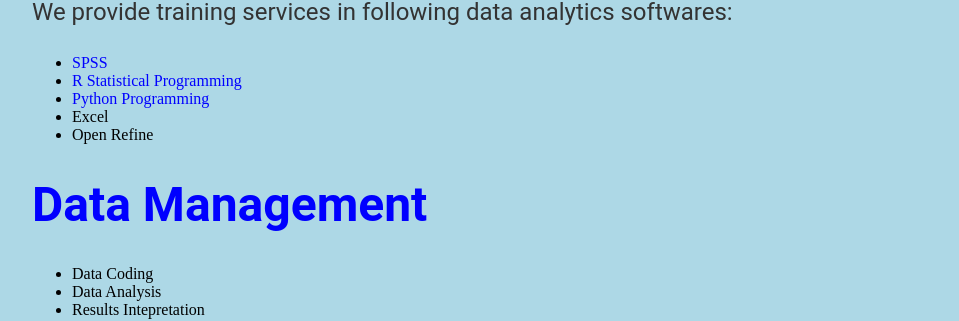
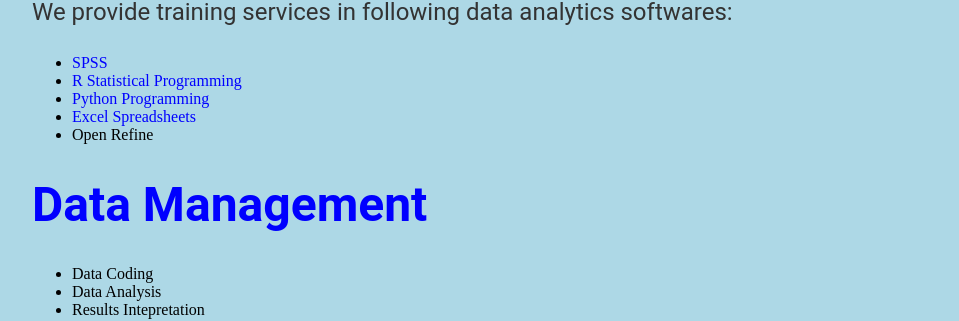
Before and after one commit to martdatanalytics/martdatanalytics.github.io, a Jekyll site: the page built from services/index.html, in a window 1280 px wide. Shown: the part 261-582 px from the top of the page, without its empty margins (160-1119 px from the left). Built offline with Jekyll 4.4.1, drawn with Linux system fonts in a browser that asks for light colours.

Commit message:
Update index.html

```diff
--- a/services/index.html
+++ b/services/index.html
@@ -9,7 +9,7 @@ title: MartDat Analytics Services
 		<li><a href="https://en.wikipedia.org/wiki/SPSS">SPSS</a> </li>
 		<li><a href="https://www.r-project.org/">R Statistical Programming</a></li>
 		<li><a href="http://www.data-analysis-in-python.org/">Python Programming</a></li>
-		<li>Excel</li>
+		<li><a href="https://en.wikipedia.org/wiki/Microsoft_Excel">Excel Spreadsheets</a></li>
 		<li>Open Refine</li>
 	</ul></p>
 	<h1 style="color:blue;">Data Management</h1>
```
